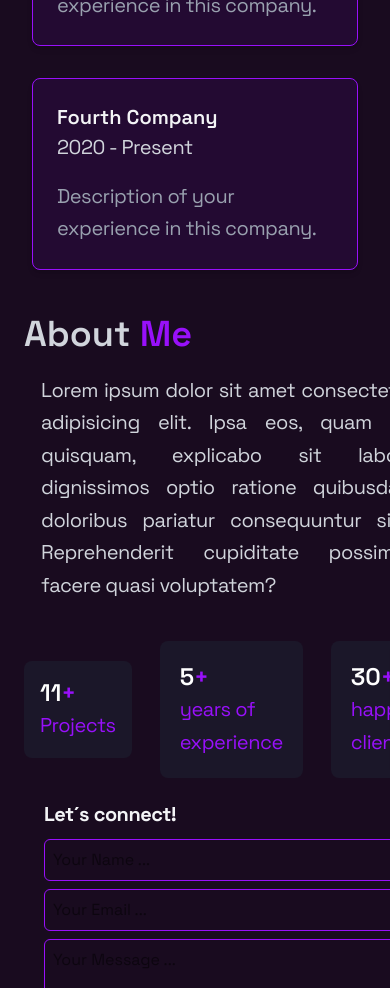
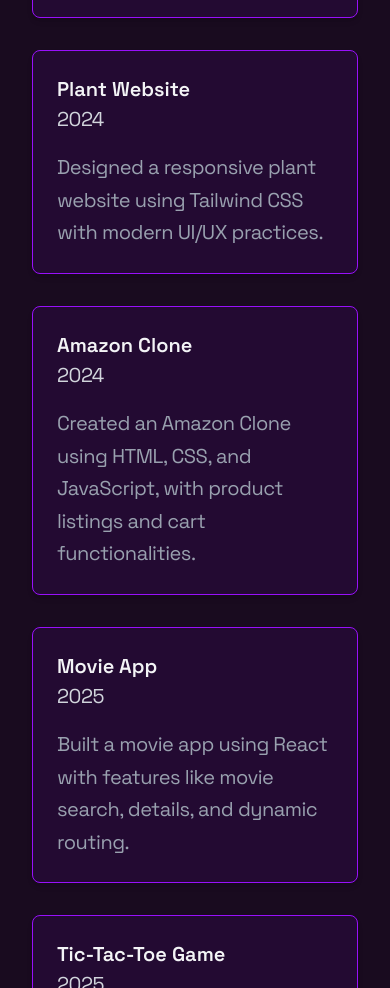
Before and after one commit to ayushkumarsingh14/Portfolio, a React (Vite) app: page / in a window 390 px wide. Shown: the part 5240-6228 px from the top of the page. Built offline with nearby package versions, Linux system fonts and the light colour scheme.

Commit message:
Add experince and contact section

```diff
--- a/src/components/Contact.jsx
+++ b/src/components/Contact.jsx
@@ -5,52 +5,47 @@ import { motion } from "framer-motion"
 const Contact = () => {
   return (
     <div className="px-6 max-w-[1000px] mx-auto md:my-12" id="contact">
-
         <div className="grid md:grid-cols-2 place-items-center">
-            <div>
+            <div className="text-center md:text-left">
                 <div className="text-gray-300 my-3">
                     <h3 className="text-4xl font-semibold mb-5">About <span>Me</span></h3>
-                    <p className="text-justify leading-7 w-11/12 mx-auto">
-                        Lorem ipsum dolor sit amet consectetur adipisicing elit. Ipsa
-                        eos, quam vel quisquam, explicabo sit labore dignissimos optio
-                        ratione quibusdam doloribus pariatur consequuntur sint.
-                        Reprehenderit cupiditate possimus facere quasi voluptatem?
+                    <p className="text-justify md:text-left leading-7 w-full md:w-11/12 mx-auto">
+                        I am a passionate Full Stack Developer currently pursuing B.Tech in Computer Science.
+                        I love building interactive web applications and exploring new technologies.
                     </p>
                 </div>
 
-                <div className="flex mt-10 items-center gap-7">
-                    <div className="bg-gray-800/40 p-4 rounded-lg">
-                        <h3 className="md:text-4xl text-2xl font-semibold text-white">11
+                <div className="flex flex-col md:flex-row mt-10 items-center gap-7">
+                    <div className="bg-gray-800/40 p-4 rounded-lg w-40 text-center">
+                        <h3 className="md:text-4xl text-2xl font-semibold text-white">10
                             <span>+</span>
                         </h3>
-                        <p className="text-xs md:text-base"><span>Projects</span></p>
+                        <p className="text-xs md:text-base"><span>Technologies Explored</span></p>
                     </div>
 
-                    <div className="bg-gray-800/40 p-5 rounded-lg">
-                        <h3 className="md:text-4xl text-2xl font-semibold text-white">5
+                    <div className="bg-gray-800/40 p-5 rounded-lg w-40 text-center">
+                        <h3 className="md:text-4xl text-2xl font-semibold text-white">3
                             <span>+</span>
                         </h3>
-                        <p className="text-xs md:text-base"><span>years of experience</span></p>
+                        <p className="text-xs md:text-base"><span>Certifications</span></p>
                     </div>
 
-                    <div className="bg-gray-800/40 p-5 rounded-lg">
-                        <h3 className="md:text-4xl text-2xl font-semibold text-white">30
+                    <div className="bg-gray-800/40 p-5 rounded-lg w-40 text-center">
+                        <h3 className="md:text-4xl text-2xl font-semibold text-white">2
                             <span>+</span>
                         </h3>
-                        <p className="text-xs md:text-base"><span>happy clients</span></p>
+                        <p className="text-xs md:text-base"><span>Hackathons</span></p>
                     </div>
-
                 </div>
-
             </div>
 
             <form
                 action="https://getform.io/f/placeYourEndpointHere"
                 method="POST"
-                className=" max-w-6xl p-5 md:p-12"
+                className="max-w-6xl p-5 md:p-12 w-full"
                 id="form"
             >
-            <p className="text-gray-100 font-bold text-xl mb-2">
+                <p className="text-gray-100 font-bold text-xl mb-2 text-center md:text-left">
                     Let´s connect!
                 </p>
                 <input
@@ -81,12 +76,8 @@ const Contact = () => {
                 >
                     Send Message
                 </button>
-
             </form>
-
         </div>
-
-
     </div>
   )
 }
--- a/src/components/Experience.jsx
+++ b/src/components/Experience.jsx
@@ -1,63 +1,66 @@
+
 import React from 'react'
 import { motion } from 'framer-motion'
 
 const experiences = [
     {
-        company: 'First Company',
-        period: '2020 - Present',
-        description: 'Description of your experience in this company.',
+        company: 'Weather Project',
+        period: '2024',
+        description: 'Built a weather application using HTML, CSS, and JavaScript. Implemented real-time weather data fetching using APIs.'
     },
     {
-        company: 'Second Company',
-        period: '2020 - Present',
-        description: 'Description of your experience in this company.',
+        company: 'Typing Speed Test',
+        period: '2024',
+        description: 'Developed a typing speed test application using HTML, CSS, and JavaScript. Added dynamic speed calculation and error tracking.'
     },
     {
-        company: 'Third Company',
-        period: '2020 - Present',
-        description: 'Description of your experience in this company.',
+        company: 'Plant Website',
+        period: '2024',
+        description: 'Designed a responsive plant website using Tailwind CSS with modern UI/UX practices.'
     },
     {
-        company: 'Fourth Company',
-        period: '2020 - Present',
-        description: 'Description of your experience in this company.',
+        company: 'Amazon Clone',
+        period: '2024',
+        description: 'Created an Amazon Clone using HTML, CSS, and JavaScript, with product listings and cart functionalities.'
     },
+    {
+        company: 'Movie App',
+        period: '2025',
+        description: 'Built a movie app using React with features like movie search, details, and dynamic routing.'
+    },
+    {
+        company: 'Tic-Tac-Toe Game',
+        period: '2025',
+        description: 'Developed a Tic-Tac-Toe game using React with Player vs Computer mode. Implemented Minimax Algorithm for unbeatable AI in Hard mode.'
+    },
+    {
+        company: 'NFT-Themed Web3 Project',
+        period: '2025',
+        description: 'Built an NFT-themed project with AI-generated images, blockchain integration, and marketplace for buying and selling NFTs.'
+    }
 ]
-
-
 
 const Experience = () => {
   return (
-    <div className='p-8 max-w-[600px] mx-auto'>
+    <div className='p-8 max-w-[650px] mx-auto'>
         <h1 className='text-4xl text-gray-200 font-bold text-center mb-12'>Experience</h1>
-        <motion.div
-        className='space-y-8'
-        initial="hidden"
-        animate="visible"
-        >
+        <motion.div className='space-y-8'>
             {experiences.map((experience, index) => (
-
                 <motion.div
                     key={index}
                     initial="hidden"
                     whileInView="visible"
-                    viewport={{ once: false, amount: 0.3}}
-                    transition={{ duration: 1}}
-                    className=' border border-purple-600 p-6 rounded-lg shadow-md
+                    viewport={{ once: true, amount: 0.3 }}
+                    transition={{ duration: 0.8 }}
+                    className='border border-purple-600 p-6 rounded-lg shadow-md
                     hover:shadow-xl transition-shadow duration-300 bg-purple-700/10'
                 >
                     <h2 className='text-gray-100 text-2xl font-semibold'>{experience.company}</h2>
                     <p className='text-gray-300'>{experience.period}</p>
                     <p className='text-gray-400 mt-4'>{experience.description}</p>
-
-
                 </motion.div>
-
             ))}
-
         </motion.div>
-
-
     </div>
   )
 }
```
Lines whose indentation alone changed are shown as unchanged.
